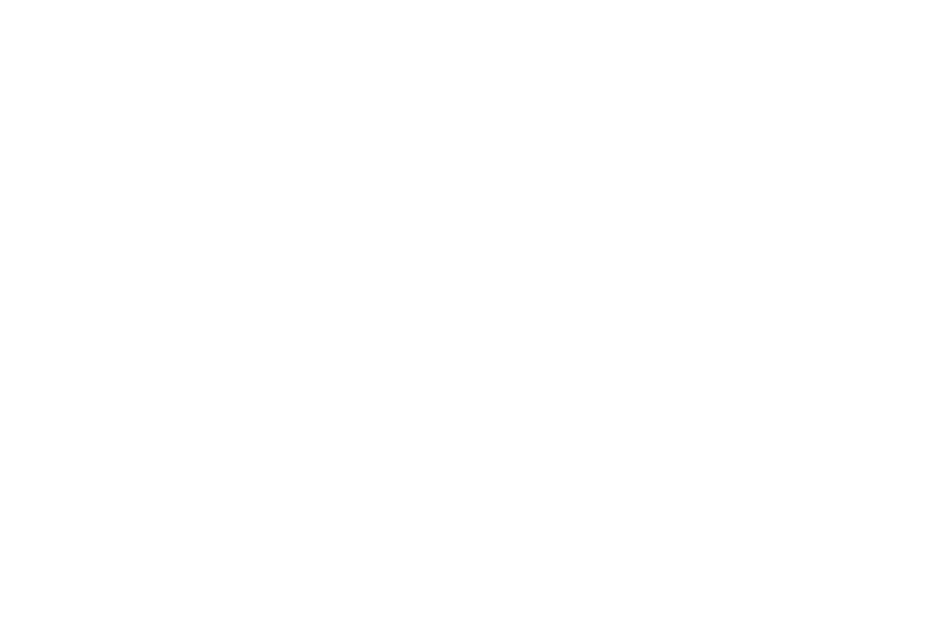
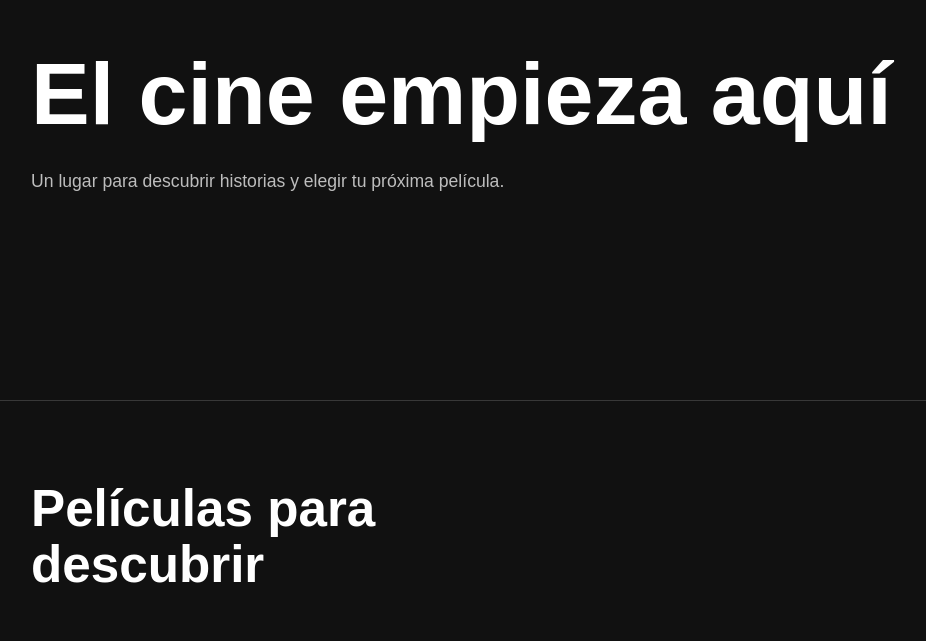
Before and after one commit to luisasport-ai/practica-cine-vue, a Vue app: page / in a window 1280 px wide. Shown: the part 159-800 px from the top of the page, without its empty margins (9-935 px from the left). Built offline with nearby package versions, Linux system fonts and the light colour scheme.

Commit message:
Crear HomePage como base de la landing

```diff
--- a/src/App.vue
+++ b/src/App.vue
@@ -1,3 +1,7 @@
+<script setup lang="ts">
+import HomePage from './pages/HomePage.vue'
+</script>
+
 <template>
-  <main></main>
+  <HomePage />
 </template>
--- /dev/null
+++ b/src/pages/HomePage.vue
@@ -0,0 +1,85 @@
+<template>
+  <main class="pagina">
+    <section id="inicio" class="seccion presentacion" aria-labelledby="titulo-inicio">
+      <div class="contenido">
+        <h1 id="titulo-inicio">El cine empieza aquí</h1>
+        <p class="descripcion">Un lugar para descubrir historias y elegir tu próxima película.</p>
+      </div>
+    </section>
+
+    <section id="peliculas" class="seccion" aria-labelledby="titulo-peliculas">
+      <div class="contenido">
+        <h2 id="titulo-peliculas">Películas para descubrir</h2>
+      </div>
+    </section>
+
+    <section id="beneficios" class="seccion" aria-labelledby="titulo-beneficios">
+      <div class="contenido">
+        <h2 id="titulo-beneficios">Cada visita tiene algo especial</h2>
+      </div>
+    </section>
+
+    <section id="despedida" class="seccion" aria-labelledby="titulo-despedida">
+      <div class="contenido">
+        <h2 id="titulo-despedida">La próxima historia te espera</h2>
+      </div>
+    </section>
+  </main>
+</template>
+
+<style scoped>
+:global(*) {
+  box-sizing: border-box;
+}
+
+:global(body) {
+  margin: 0;
+  font-family: Arial, Helvetica, sans-serif;
+}
+
+.pagina {
+  min-height: 100vh;
+  background: #111111;
+  color: #ffffff;
+}
+
+.seccion {
+  min-height: 42vh;
+  border-bottom: 1px solid #383838;
+}
+
+.presentacion {
+  min-height: 70vh;
+  display: flex;
+  align-items: center;
+}
+
+.contenido {
+  width: min(100% - 2rem, 1200px);
+  margin: 0 auto;
+  padding: 5rem 0;
+}
+
+h1,
+h2 {
+  max-width: 18ch;
+  margin: 0;
+  line-height: 1.1;
+}
+
+h1 {
+  font-size: clamp(2.8rem, 7vw, 5.5rem);
+}
+
+h2 {
+  font-size: clamp(2rem, 4vw, 3.4rem);
+}
+
+.descripcion {
+  max-width: 38rem;
+  margin: 1.5rem 0 0;
+  color: #bdbdbd;
+  font-size: 1.1rem;
+  line-height: 1.6;
+}
+</style>
```
